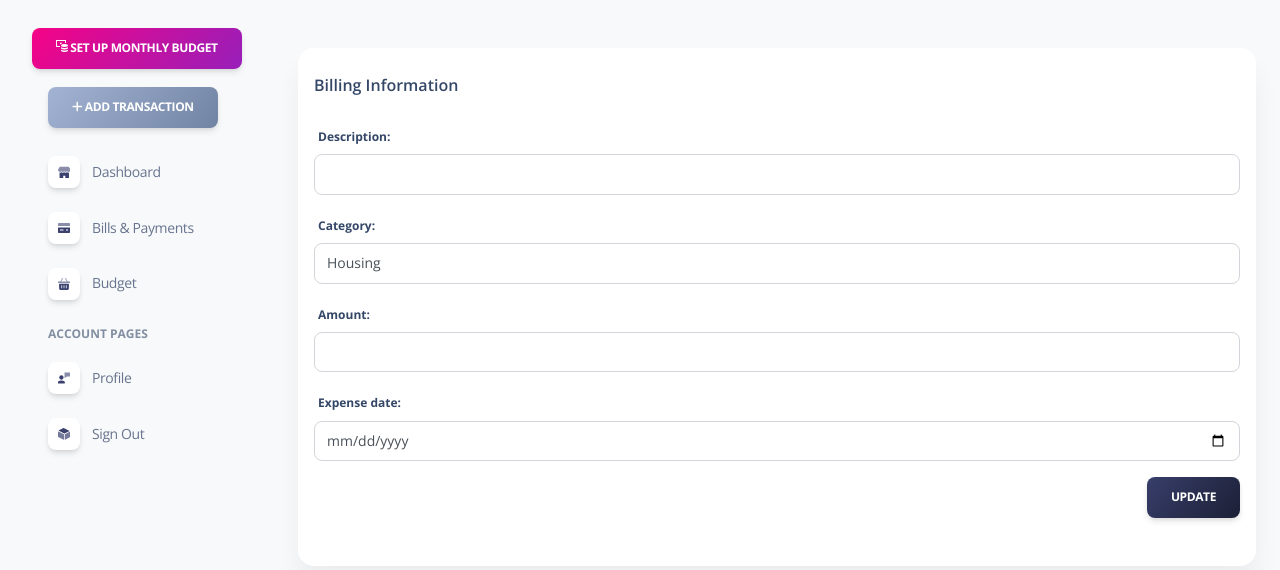
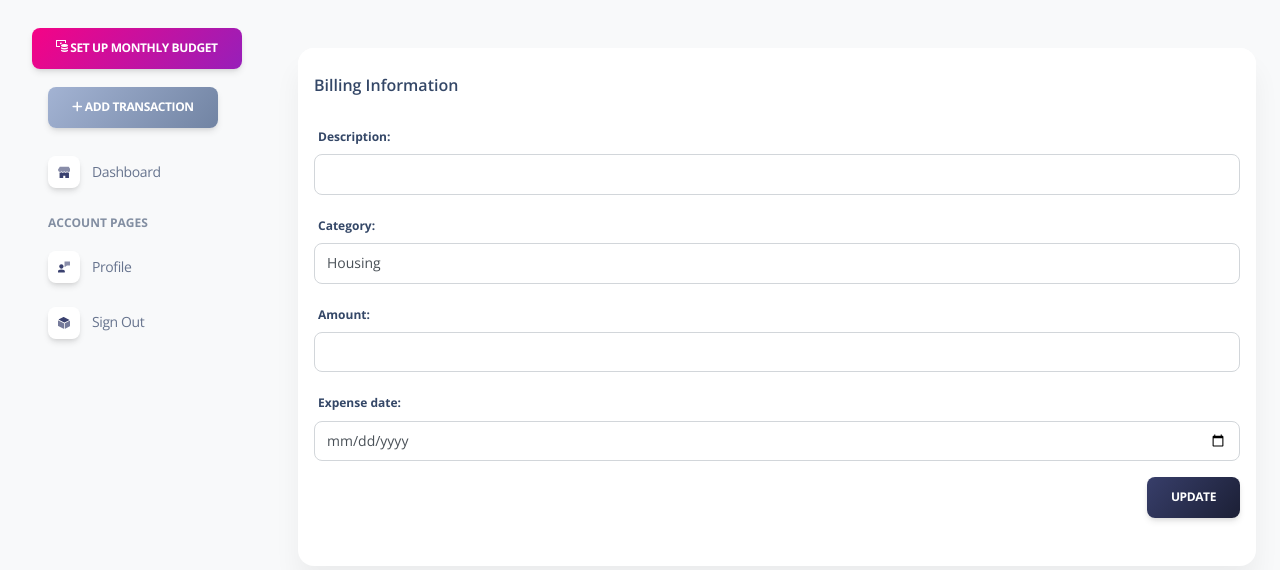
Before and after one commit to mjsphdev/my_expenses, a Django app: template main/templates/main/add_bill.html in a window 1280 px wide. Shown: the part 109-679 px from the top of the page. Run offline with Django 3.2, Linux system fonts and the light colour scheme; the template is opened without the code that fills it: values that come from a table or form of the project are taken from there, others are empty; some libraries are stand-ins or nearby versions.

Commit message:
class based views

```diff
--- a/main/models.py
+++ b/main/models.py
@@ -1,6 +1,7 @@
 from django.db import models
 from django.contrib.auth.models import User
 from django.utils import timezone
+from django.urls import reverse
 
 # Create your models here.
 
--- a/main/templates/main/layouts/sidebar.html
+++ b/main/templates/main/layouts/sidebar.html
@@ -23,8 +23,8 @@
           </button>
         </li>
         <li class="nav-item">
-          {% url 'home' as url %}
-          <a class="nav-link {% if request.path == url %}active{% endif %}" href="{% url 'main:home' %}">
+          {% url 'dashboard' as url %}
+          <a class="nav-link {% if request.path == url %}active{% endif %}" href="{% url 'main:dashboard' %}">
             <div class="icon icon-shape icon-sm shadow border-radius-md bg-white text-center me-2 d-flex align-items-center justify-content-center">
               <svg width="12px" height="12px" viewBox="0 0 45 40" version="1.1" xmlns="http://www.w3.org/2000/svg" xmlns:xlink="http://www.w3.org/1999/xlink">
                 <title>shop </title>
@@ -40,49 +40,7 @@
                 </g>
               </svg>
             </div>
-            <span class="nav-link-text ms-1">Dashboard{{m}}</span>
-          </a>
-        </li>
-        <li class="nav-item">
-          {% url 'bills_payments' as url %}
-          <a class="nav-link  {% if request.path == url %}active{% endif %}" href="{% url 'main:bills_payments' %}">
-            <div class="icon icon-shape icon-sm shadow border-radius-md bg-white text-center me-2 d-flex align-items-center justify-content-center">
-              <svg width="12px" height="12px" viewBox="0 0 43 36" version="1.1" xmlns="http://www.w3.org/2000/svg" xmlns:xlink="http://www.w3.org/1999/xlink">
-                <title>credit-card</title>
-                <g stroke="none" stroke-width="1" fill="none" fill-rule="evenodd">
-                  <g transform="translate(-2169.000000, -745.000000)" fill="#FFFFFF" fill-rule="nonzero">
-                    <g transform="translate(1716.000000, 291.000000)">
-                      <g transform="translate(453.000000, 454.000000)">
-                        <path class="color-background opacity-6" d="M43,10.7482083 L43,3.58333333 C43,1.60354167 41.3964583,0 39.4166667,0 L3.58333333,0 C1.60354167,0 0,1.60354167 0,3.58333333 L0,10.7482083 L43,10.7482083 Z"></path>
-                        <path class="color-background" d="M0,16.125 L0,32.25 C0,34.2297917 1.60354167,35.8333333 3.58333333,35.8333333 L39.4166667,35.8333333 C41.3964583,35.8333333 43,34.2297917 43,32.25 L43,16.125 L0,16.125 Z M19.7083333,26.875 L7.16666667,26.875 L7.16666667,23.2916667 L19.7083333,23.2916667 L19.7083333,26.875 Z M35.8333333,26.875 L28.6666667,26.875 L28.6666667,23.2916667 L35.8333333,23.2916667 L35.8333333,26.875 Z"></path>
-                      </g>
-                    </g>
-                  </g>
-                </g>
-              </svg>
-            </div>
-            <span class="nav-link-text ms-1">Bills & Payments</span>
-          </a>
-        </li>
-        <li class="nav-item">
-          {% url 'budget' as url%}
-          <a class="nav-link  {% if request.path == url %}active{% endif %}" href="{% url 'main:budget' %}">
-            <div class="icon icon-shape icon-sm shadow border-radius-md bg-white text-center me-2 d-flex align-items-center justify-content-center">
-              <svg class="text-dark" width="16px" height="16px" viewBox="0 0 42 44" version="1.1" xmlns="http://www.w3.org/2000/svg" xmlns:xlink="http://www.w3.org/1999/xlink">
-                <title>basket</title>
-                <g id="Basic-Elements" stroke="none" stroke-width="1" fill="none" fill-rule="evenodd">
-                  <g id="Rounded-Icons" transform="translate(-1869.000000, -741.000000)" fill="#FFFFFF" fill-rule="nonzero">
-                    <g id="Icons-with-opacity" transform="translate(1716.000000, 291.000000)">
-                      <g id="basket" transform="translate(153.000000, 450.000000)">
-                        <path class="color-background" d="M34.080375,13.125 L27.3748125,1.9490625 C27.1377583,1.53795093 26.6972449,1.28682264 26.222716,1.29218729 C25.748187,1.29772591 25.3135593,1.55890827 25.0860125,1.97535742 C24.8584658,2.39180657 24.8734447,2.89865282 25.1251875,3.3009375 L31.019625,13.125 L10.980375,13.125 L16.8748125,3.3009375 C17.1265553,2.89865282 17.1415342,2.39180657 16.9139875,1.97535742 C16.6864407,1.55890827 16.251813,1.29772591 15.777284,1.29218729 C15.3027551,1.28682264 14.8622417,1.53795093 14.6251875,1.9490625 L7.919625,13.125 L0,13.125 L0,18.375 L42,18.375 L42,13.125 L34.080375,13.125 Z" opacity="0.595377604"></path>
-                        <path class="color-background" d="M3.9375,21 L3.9375,38.0625 C3.9375,40.9619949 6.28800506,43.3125 9.1875,43.3125 L32.8125,43.3125 C35.7119949,43.3125 38.0625,40.9619949 38.0625,38.0625 L38.0625,21 L3.9375,21 Z M14.4375,36.75 L11.8125,36.75 L11.8125,26.25 L14.4375,26.25 L14.4375,36.75 Z M22.3125,36.75 L19.6875,36.75 L19.6875,26.25 L22.3125,26.25 L22.3125,36.75 Z M30.1875,36.75 L27.5625,36.75 L27.5625,26.25 L30.1875,26.25 L30.1875,36.75 Z"></path>
-                      </g>
-                    </g>
-                  </g>
-                </g>
-              </svg>
-            </div>
-            <span class="nav-link-text ms-1">Budget</span>
+            <span class="nav-link-text ms-1">Dashboard</span>
           </a>
         </li>
         <li class="nav-item mt-3">
--- a/main/urls.py
+++ b/main/urls.py
@@ -5,14 +5,9 @@ from . import views
 app_name = 'main'
 
 urlpatterns = [
-    path('dashboard/', views.dashboard, name='home'),
-    path('bills-payments/', views.bills_payments, name='bills_payments'),
-    path('bills-payments/add-bills/', views.add_bill, name='add_bill'),
-    path('bills-payments/update-bill/<str:pk>/', views.update_bill, name='update_bill'),
-    path('bills-payments/delete-bill/<str:pk>/', views.delete_bill, name='delete_bill'),
-    path('bills-payments/change_status/<str:pk>/', views.change_status, name='change_status'),
-    path('budget/', views.budget, name='budget'),
-    path('budget/set_budget/', views.set_budget, name='set_budget'),
+    path('dashboard/', views.DashboardView.as_view(extra_context={'title': 'Dashboard'}), name='dashboard'),
+    path('bills-payments/add-bills/', views.AddBillCreateView.as_view(), name='add_bill'),
+    path('budget/set-budget/', views.SetBudgetCreateView.as_view(), name='set_budget'),
     path('profile/', views.profile, name='profile'),
     path('getdata/', views.getdata)
 ]
```
Also changed, not shown: main/views.py (+49 -44 lines).
